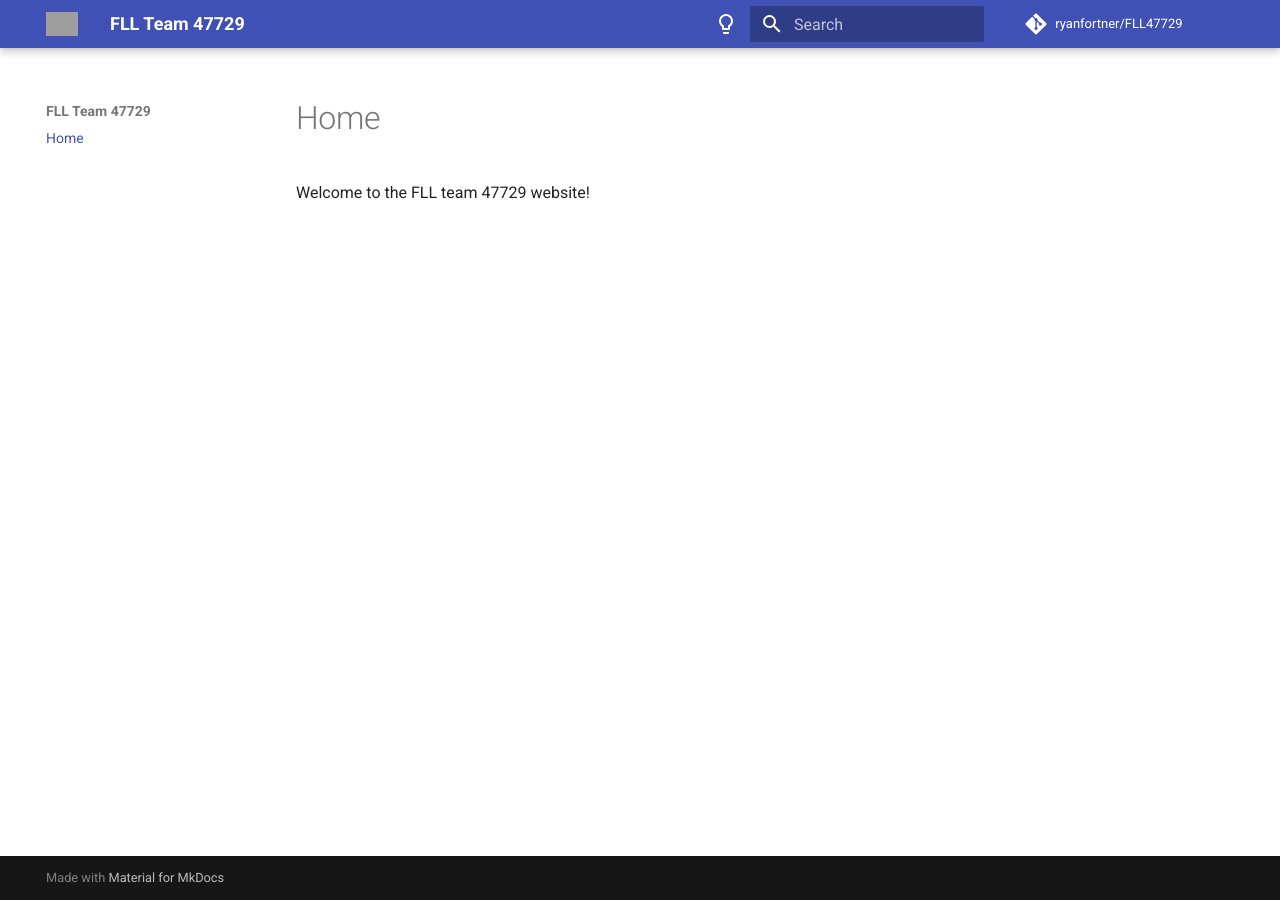
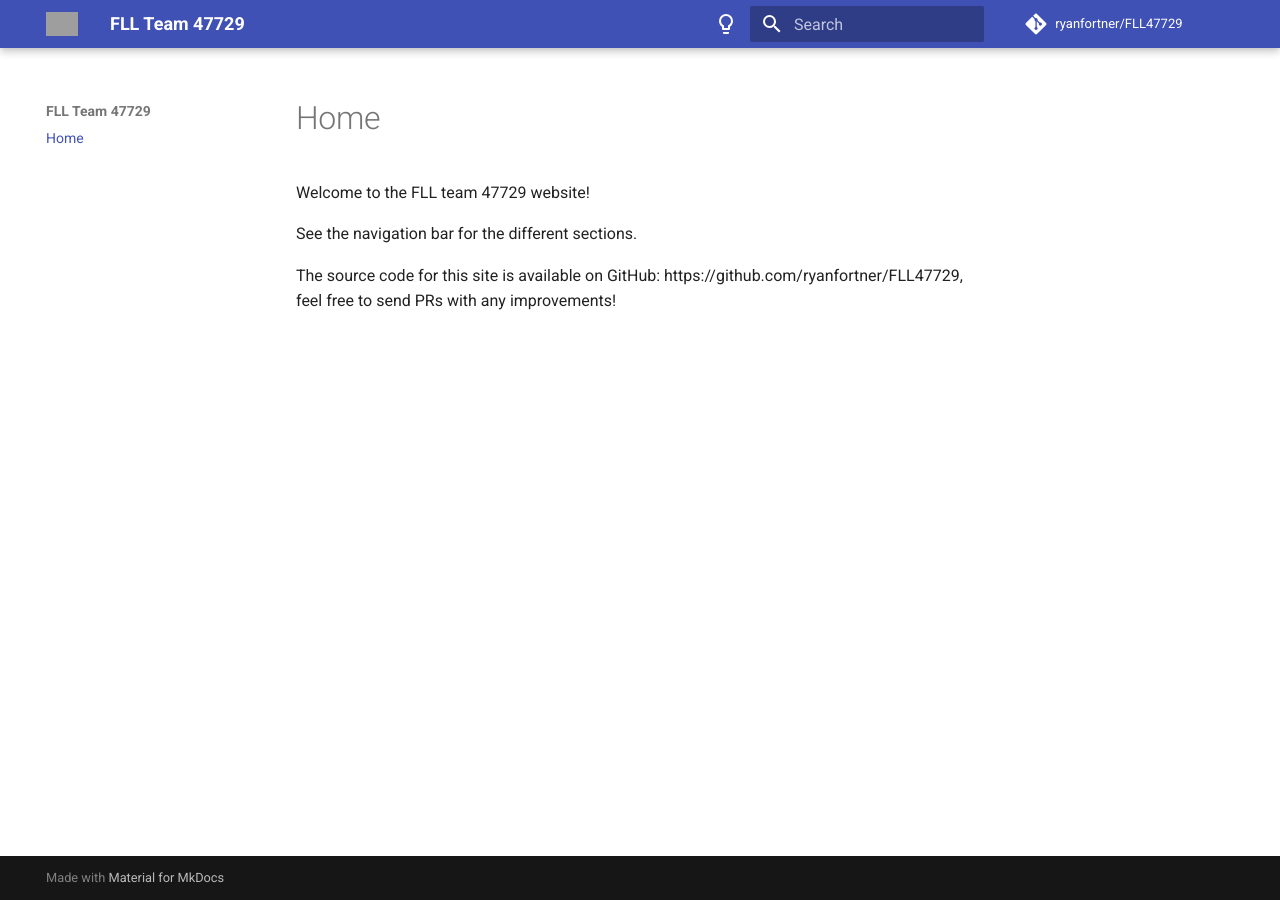
Before and after one commit to ryanfortner/FLL47729, an MkDocs documentation site: the page built from docs/index.md, in a window 1280 px wide. Built offline with MkDocs 1.6.1 and Material for MkDocs 9.7.7, drawn with Linux system fonts in a browser that asks for light colours; comment, search, counter and statistics services are not loaded; grey boxes are pictures that could not be loaded.

Commit message:
Update index.md

```diff
--- a/docs/index.md
+++ b/docs/index.md
@@ -1,3 +1,7 @@
 # Home
 
 Welcome to the FLL team 47729 website!
+
+See the navigation bar for the different sections.
+
+The source code for this site is available on GitHub: https://github.com/ryanfortner/FLL47729, feel free to send PRs with any improvements!
```
